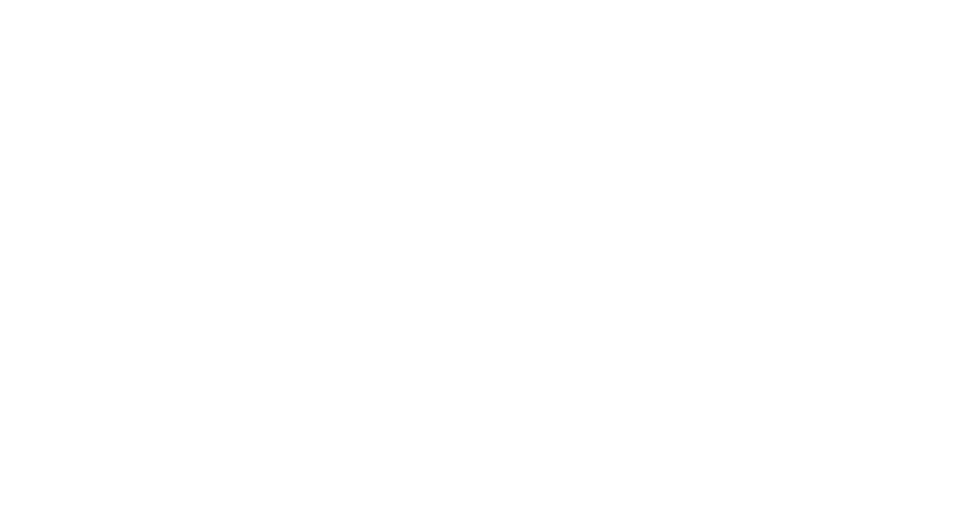
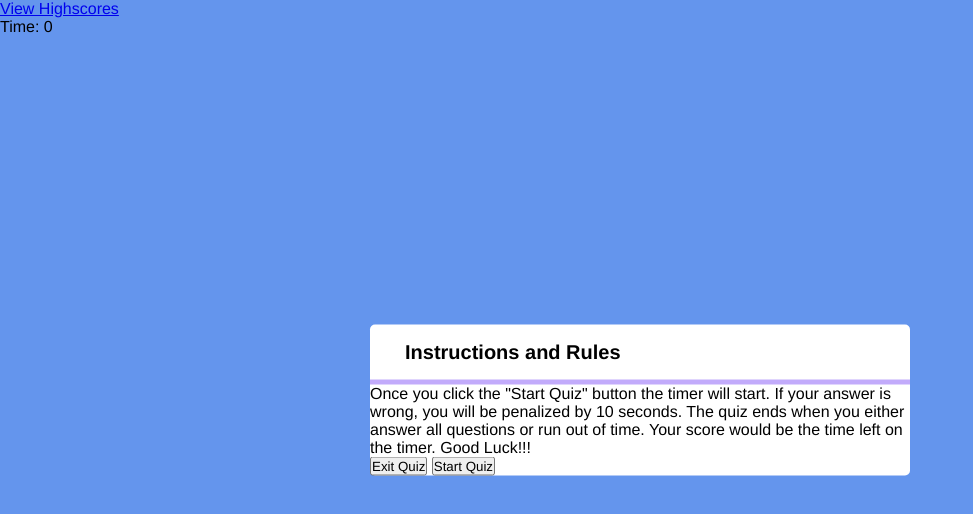
Before and after one commit to jaimecedillo/take-a-quiz, a plain HTML site: page index.html in a window 1280 px wide. Shown: the whole page, without its empty margins (0-973 px from the left). Drawn offline with Linux system fonts and the light colour scheme.

Commit message:
added questions and styling

```diff
--- a/assets/css/style.css
+++ b/assets/css/style.css
@@ -0,0 +1,41 @@
+*{
+    margin: 0;
+    padding: 0;
+    box-sizing: border-box;
+    font-family: helvetica;
+}
+body {
+    background: cornflowerblue;
+}
+.rules-btn, .rules-box {
+    position: absolute;
+    top: 50%;
+    left: 50%;
+    transform: translate(-50%, -50%);
+}
+.rules-btn button {
+      font-size: 25px;
+    font-weight: 500;
+    color:cornflowerblue;
+    padding: 15px 30px;
+    outline: none;
+    border: none;
+    border-radius: 5px;
+    background: white;
+    cursor: pointer;
+}
+.rules-box {
+    width: 540px;
+    background: white;
+    border-radius: 5px;
+}
+.rules-box .title {
+    height: 60px;
+    width: 100%;
+    border-bottom: 5px solid #c2abfb;
+    display: flex;
+    align-items: center;
+    padding: 0 35px;
+    font-size: 20px;
+    font-weight: 600;
+}
--- a/index.html
+++ b/index.html
@@ -8,6 +8,28 @@
     <title>Test Your Knowledge</title>
     <link rel="stylesheet" href="./assets/css/style.css" />
 </head>
+<div class="scores"><a href="scores.html">View Highscores</a></div>
+
+<div class="timer">Time: <span id="time">0</span></div>
+<!-- start quiz button -->
+<div class="rules-btn"><button>Quiz Rules</button></div>
+<!-- rules box -->
+<div class="rules-box">
+    <div class="title">
+        <span>Instructions and Rules</span>
+    </div>
+    <div>
+        <p>Once you click the "Start Quiz" button the timer will start. If your answer
+            is wrong, you will be penalized by 10 seconds. The quiz ends when you either
+            answer all questions or run out of time. Your score would be the time left on the timer.
+            Good Luck!!!
+        </p>
+    </div>
+    <div class="quiz-buttons">
+        <button class="quit-btn">Exit Quiz</button>
+        <button class="start-btn">Start Quiz</button>
+    </div>
+</div>
 
 <body>
     <script src="./assets/js/questions.js"></script>
```
